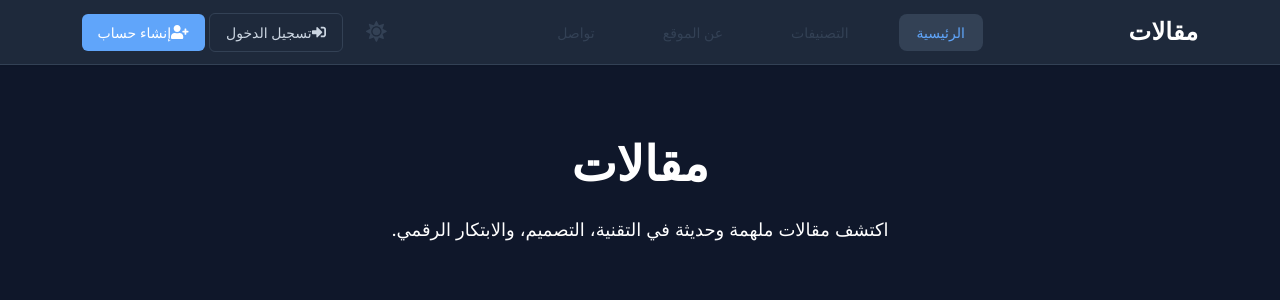
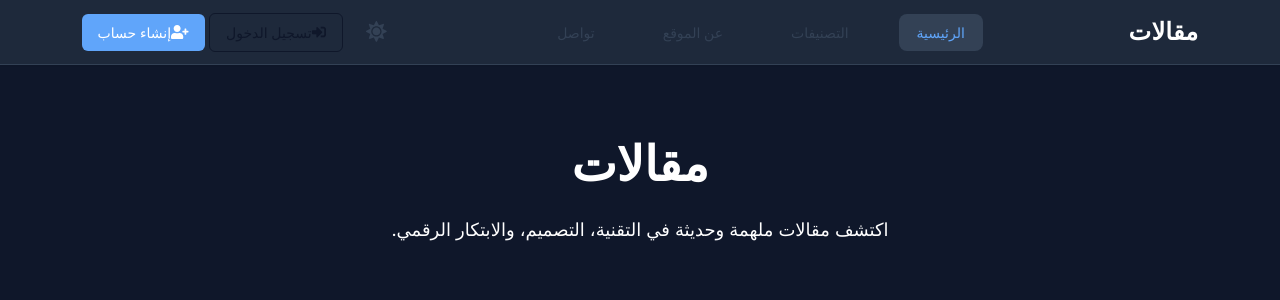
Before and after one commit to mohamedsharshar/article, a PHP site: page / in a window 1280 px wide. Shown: the top 300 px of the page. Run offline with PHP 8.4, Linux system fonts and the light colour scheme; data that the repository does not hold is empty.

Commit message:
Update button outline styles: Change border and text color for improved visibility in light and dark modes.

```diff
--- a/index.php
+++ b/index.php
@@ -145,8 +145,8 @@
 }
 
 .btn-outline {
-  border: 1px solid var(--color-slate-200);
-  color: var(--color-slate-700);
+  border: 1px solid var(--color-primary-dark);
+  color: #2563EB;
 }
 
 .btn-outline:hover {
@@ -485,8 +485,8 @@
   background-color: #1E293B !important;
 }
 [data-theme="dark"] .btn-outline {
-  border-color: #334155 !important;
-  color: #CBD5E1 !important;
+  border-color: #0F172A !important;
+  color: #0F172A !important;
 }
 [data-theme="dark"] .btn-outline:hover {
   background-color: #334155 !important;
```
